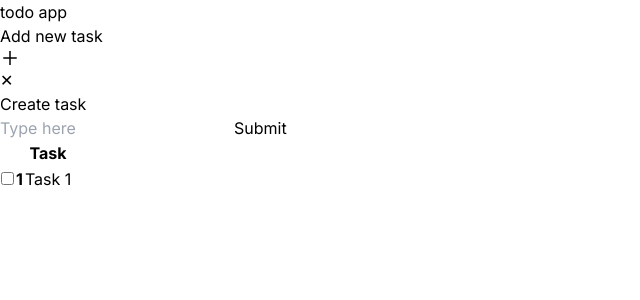
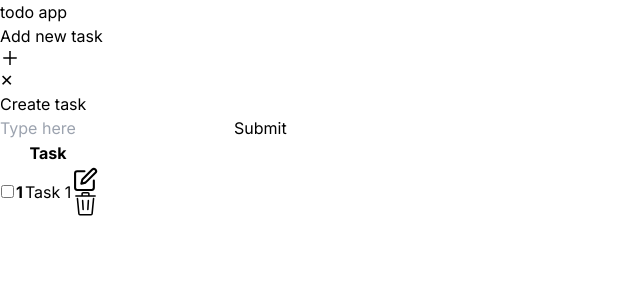
Before and after one commit to Ronit-gurjar/Nextjs-todo-app, a Next.js app: page / in a window 1280 px wide. Shown: the top 300 px of the page, without its empty margins (0-640 px from the left). Built offline with nearby package versions, Linux system fonts and the light colour scheme; data requests are answered from the project's data file.

Commit message:
Add: action icons

```diff
--- a/app/components/Todolist.tsx
+++ b/app/components/Todolist.tsx
@@ -1,5 +1,7 @@
 import { ITask } from '@/types/task'
 import React from 'react'
+import {FiEdit} from 'react-icons/fi'
+import {GoTrash} from 'react-icons/go'
 
 interface TodolistProps{
     tasks : ITask[]
@@ -15,7 +17,7 @@ const Todolist: React.FC<TodolistProps> = ({tasks}) => {
         <th></th>
         <th></th>
         <th>Task</th>
-
+        <th></th>
       </tr>
     </thead>
     <tbody>
@@ -28,7 +30,10 @@ const Todolist: React.FC<TodolistProps> = ({tasks}) => {
             </th>
             <th>{task.id}</th>
             <td>{task.text}</td>
-
+            <td className='flex gap-10'>
+              <FiEdit className='text-blue-400 rounded-lg border-spacing-6 hover:bg-slate-500 hover:text-black hover:border-spacing-6 ' cursor='pointer' size={25}/>
+              <GoTrash className='text-red-600 rounded-lg border-spacing-6 hover:bg-red-700 hover:text-black hover:border-spacing-6' cursor='pointer' size={25}/>
+            </td>
       </tr>
       ))}
     </tbody>
```
